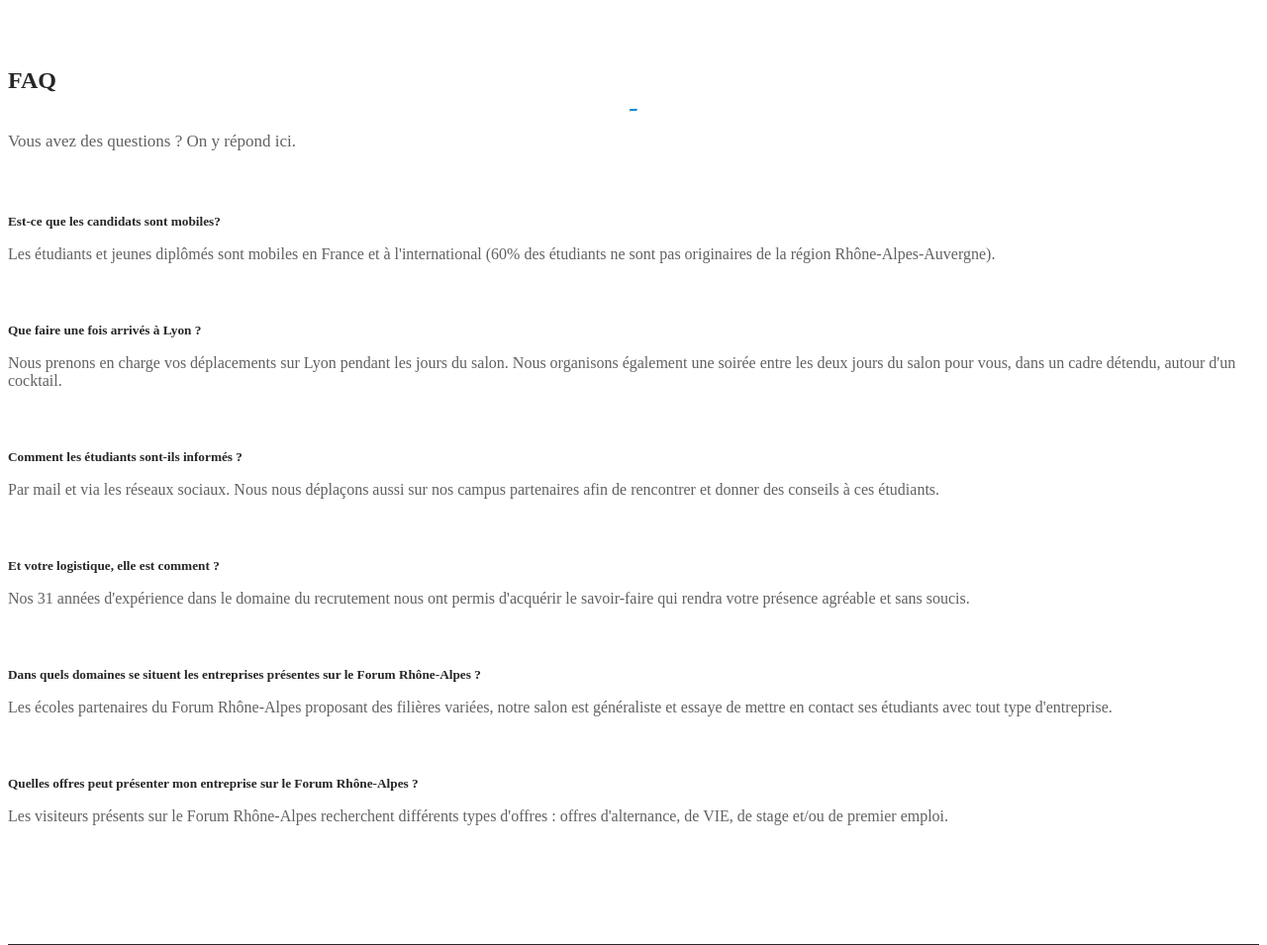
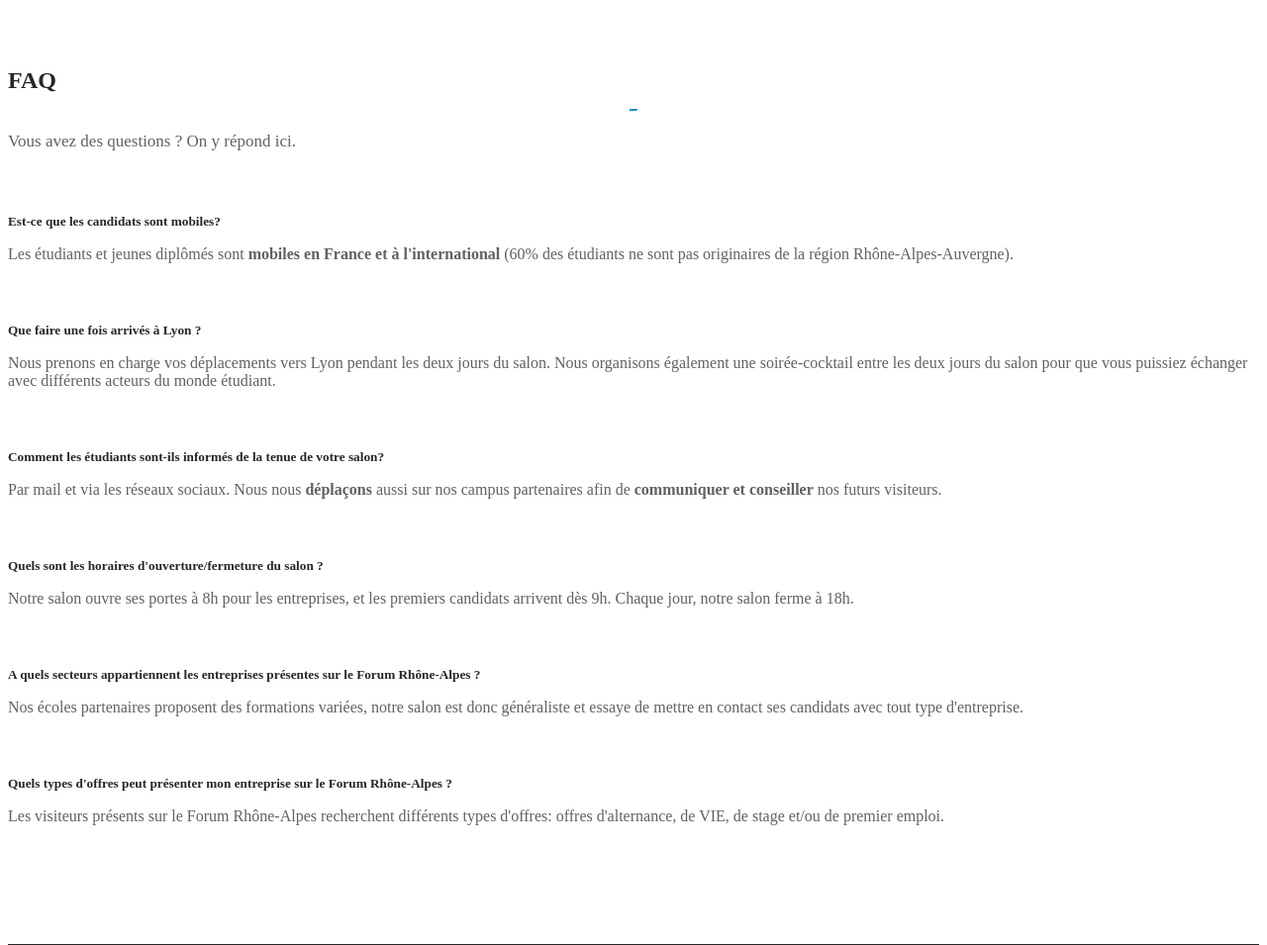
Before and after one commit to ForumOrganisation/forumorg-archived, a Flask app: page / in a window 1280 px wide. Shown: the part 3783-4738 px from the top of the page at 99% size. Run offline with Flask 2, Linux system fonts and the light colour scheme; parts of the project's set-up code (start-up, migrations or seed data) failed here and were passed over; some libraries are stand-ins or nearby versions.

Commit message:
Modify FAQ

```diff
--- a/forum/templates/index.html
+++ b/forum/templates/index.html
@@ -291,27 +291,33 @@
         <div class="row faqs-2-items">
           <div class="col-md-6 mb60">
             <h5 class="title-text">Est-ce que les candidats sont mobiles?</h5>
-            <p>Les étudiants et jeunes diplômés sont mobiles en France et à l'international (60% des étudiants ne sont pas originaires de la région Rhône-Alpes-Auvergne).</p>
+            <p>Les étudiants et jeunes diplômés sont
+              <b>mobiles en France et à l'international</b>
+              (60% des étudiants ne sont pas originaires de la région Rhône-Alpes-Auvergne).</p>
           </div>
           <div class="col-md-6 mb60">
             <h5 class="title-text">Que faire une fois arrivés à Lyon ?</h5>
-            <p>Nous prenons en charge vos déplacements sur Lyon pendant les jours du salon. Nous organisons également une soirée entre les deux jours du salon pour vous, dans un cadre détendu, autour d'un cocktail.</p>
+            <p>Nous prenons en charge vos déplacements vers Lyon pendant les deux jours du salon. Nous organisons également une soirée-cocktail entre les deux jours du salon pour que vous puissiez échanger avec différents acteurs du monde étudiant.</p>
           </div>
           <div class="col-md-6 mb60">
-            <h5 class="title-text">Comment les étudiants sont-ils informés ?</h5>
-            <p>Par mail et via les réseaux sociaux. Nous nous déplaçons aussi sur nos campus partenaires afin de rencontrer et donner des conseils à ces étudiants.</p>
+            <h5 class="title-text">Comment les étudiants sont-ils informés de la tenue de votre salon?</h5>
+            <p>Par mail et via les réseaux sociaux. Nous nous
+              <b>déplaçons</b>
+              aussi sur nos campus partenaires afin de
+              <b>communiquer et conseiller</b>
+              nos futurs visiteurs.</p>
           </div>
           <div class="col-md-6 mb60">
-            <h5 class="title-text">Et votre logistique, elle est comment ?</h5>
-            <p>Nos 31 années d'expérience dans le domaine du recrutement nous ont permis d'acquérir le savoir-faire qui rendra votre présence agréable et sans soucis.</p>
+            <h5 class="title-text">Quels sont les horaires d'ouverture/fermeture du salon ?</h5>
+            <p>Notre salon ouvre ses portes à 8h pour les entreprises, et les premiers candidats arrivent dès 9h. Chaque jour, notre salon ferme à 18h.</p>
           </div>
           <div class="col-md-6 mb60">
-            <h5 class="title-text">Dans quels domaines se situent les entreprises présentes sur le Forum Rhône-Alpes ?</h5>
-            <p>Les écoles partenaires du Forum Rhône-Alpes proposant des filières variées, notre salon est généraliste et essaye de mettre en contact ses étudiants avec tout type d'entreprise.</p>
+            <h5 class="title-text">A quels secteurs appartiennent les entreprises présentes sur le Forum Rhône-Alpes ?</h5>
+            <p>Nos écoles partenaires proposent des formations variées, notre salon est donc généraliste et essaye de mettre en contact ses candidats avec tout type d'entreprise.</p>
           </div>
           <div class="col-md-6 mb60">
-            <h5 class="title-text">Quelles offres peut présenter mon entreprise sur le Forum Rhône-Alpes ?</h5>
-            <p>Les visiteurs présents sur le Forum Rhône-Alpes recherchent différents types d'offres : offres d'alternance, de VIE, de stage et/ou de premier emploi.</p>
+            <h5 class="title-text">Quels types d'offres peut présenter mon entreprise sur le Forum Rhône-Alpes ?</h5>
+            <p>Les visiteurs présents sur le Forum Rhône-Alpes recherchent différents types d'offres: offres d'alternance, de VIE, de stage et/ou de premier emploi.</p>
           </div>
         </div>
       </div>
@@ -424,3 +430,11 @@ window.intercomSettings = {
 </script>
 </body>
 </html>
+)
+</script>
+</body>
+</html>
+)
+</script>
+</body>
+</html>
```
